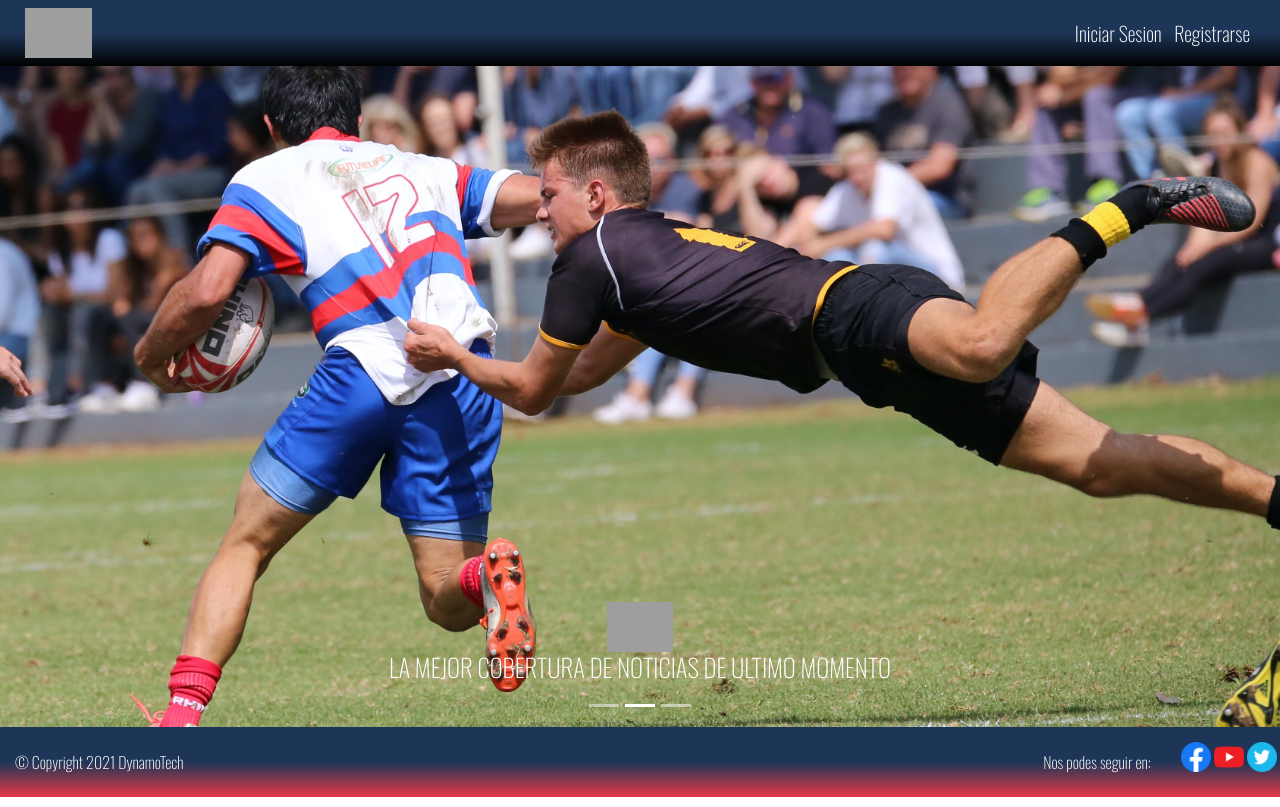
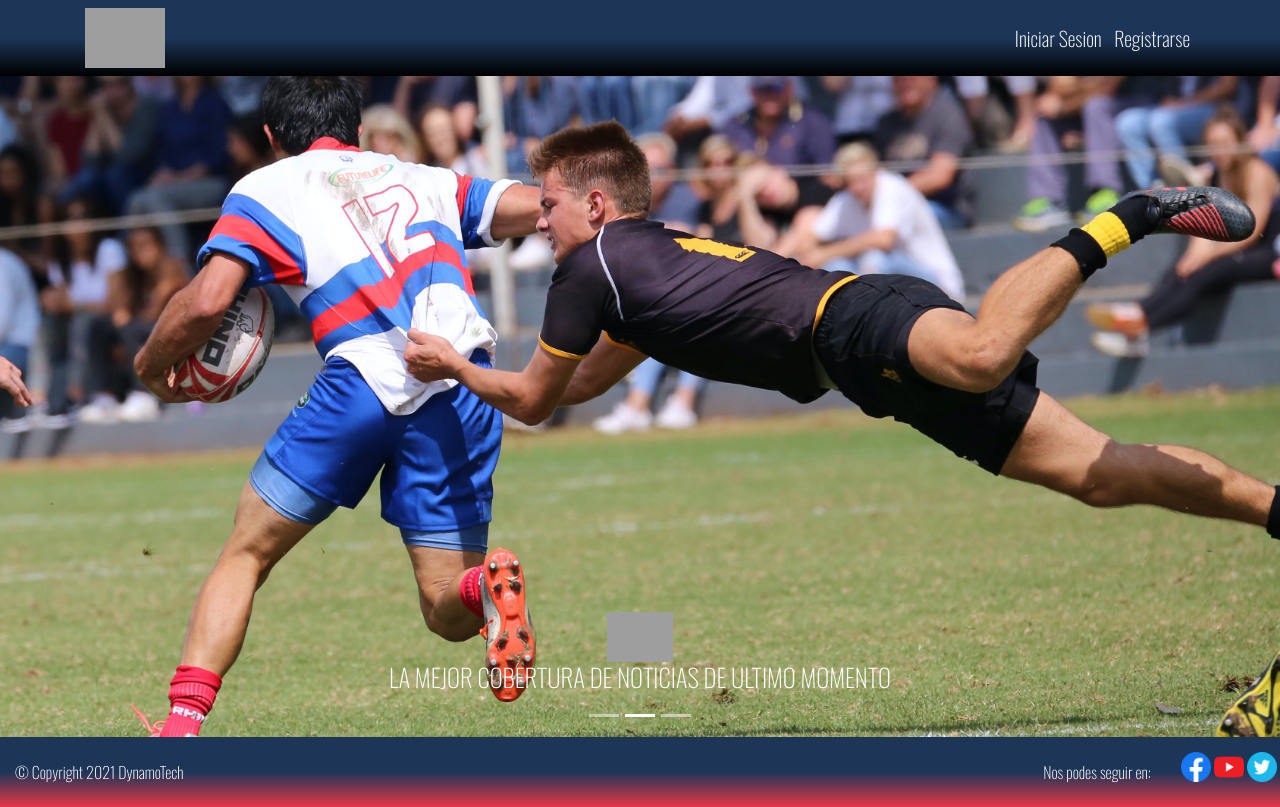
Before and after one commit to jerodriguezb/sportpage, a plain HTML site: page Index.html in a window 1280 px wide. Drawn offline with nearby package versions, Linux system fonts and the light colour scheme; grey boxes are pictures that could not be loaded.

Commit message:
sacando el fluid del container para mejorar estetica de log in

```diff
--- a/Index.html
+++ b/Index.html
@@ -17,7 +17,7 @@
       <!-- header -->
       <header id="header" class="sticky-top">
          <nav  class="navbar navbar-expand-lg navbar-dark bg-dark">
-            <div class=" container-fluid">
+            <div class=" container">
                <a href="" class="navbar-brand">
                <img src="https://pbs.twimg.com/profile_images/1195687266/SPlogo_400x400.png" alt="logoSP">
                </a>
--- a/Stylelogin.css
+++ b/Stylelogin.css
@@ -7,11 +7,11 @@ html{
     font-family: 'Oswald', sans-serif;
     background:linear-gradient(to top,  rgb(0, 0, 0) 0%, rgb(29, 53, 87)50%,rgb(29, 53, 87) 100%) !important;
     font-size: 2rem;
-    min-height: 5rem;
+    min-height: 7rem;
 }
 
 #header img{
-    height:5rem;
+    height:6rem;
 }
 
 #menu a{
```
